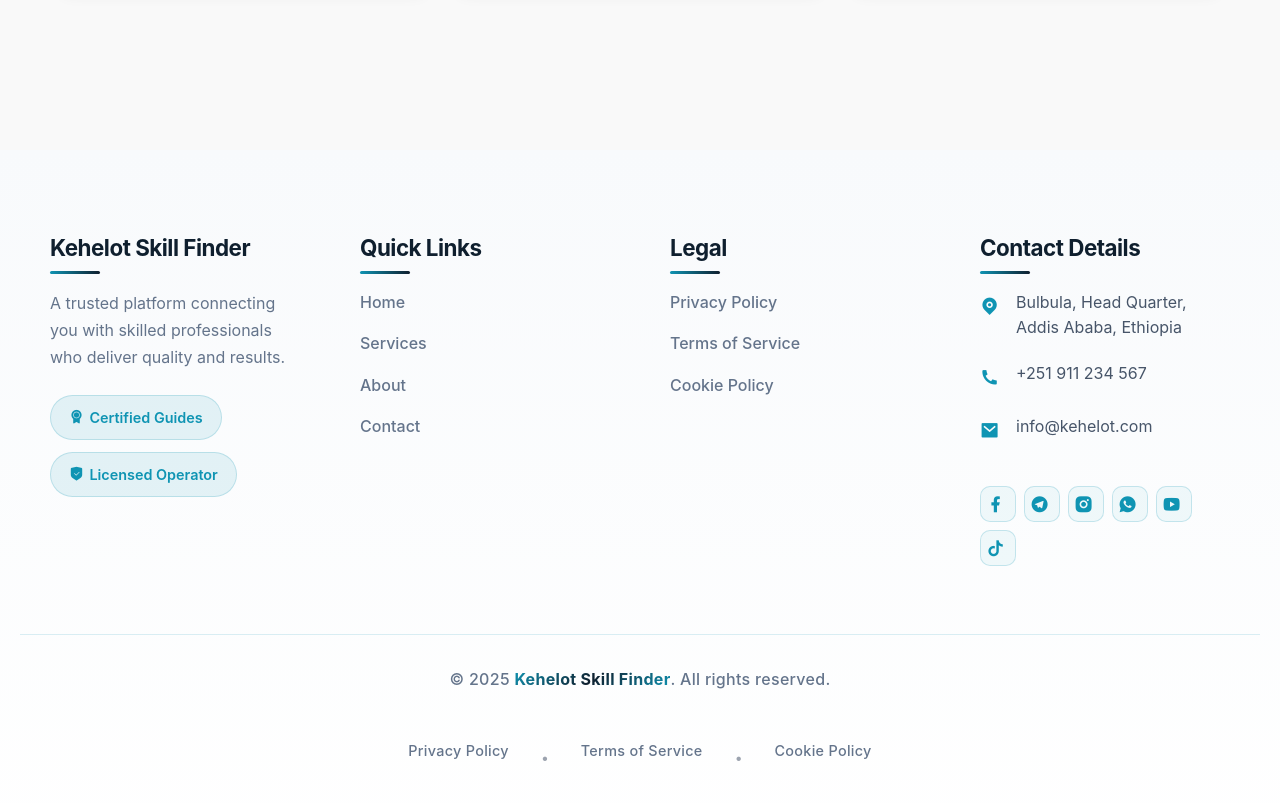
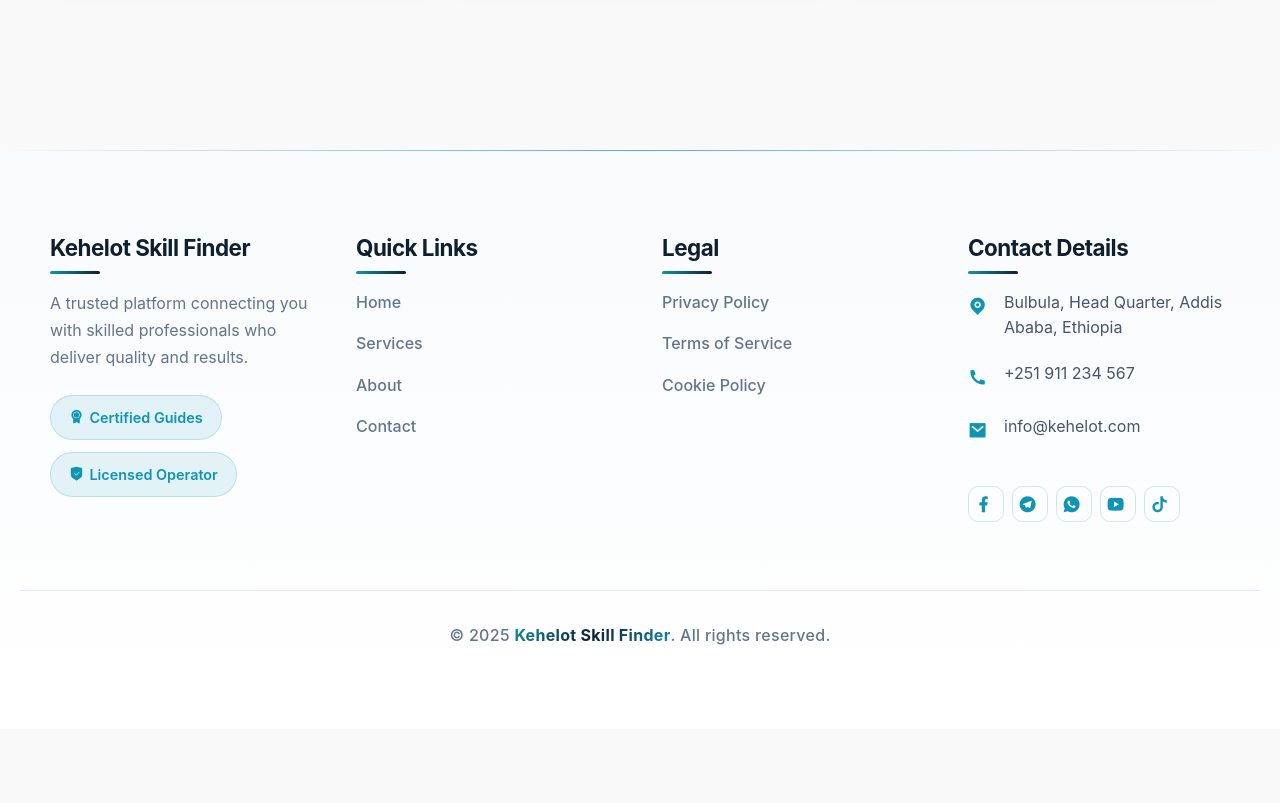
Before and after one commit to kebi-gizachew/Kehlot-Local-Service-Finder, a website: page Frontend/index.html in a window 1280 px wide. Shown: the part 1954-2757 px from the top of the page. After the commit the page ends 2683 px from the top, so only its background shows below. Drawn offline with nearby package versions, Linux system fonts and the light colour scheme.

Commit message:
modified the footer
added some modification on the style and html of the footer

```diff
--- a/Frontend/index.html
+++ b/Frontend/index.html
@@ -1,12 +1,18 @@
 <!DOCTYPE html>
 <html lang="en">
   <head>
-    <meta charset="UTF-8">
-    <meta name="viewport" content="width=device-width, initial-scale=1.0">
+    <meta charset="UTF-8" />
+    <meta name="viewport" content="width=device-width, initial-scale=1.0" />
     <title>Kehelot - Find Skilled Professionals</title>
-    <link rel="stylesheet" href="style.css">
-    <link rel="stylesheet" href="https://cdnjs.cloudflare.com/ajax/libs/font-awesome/6.5.1/css/all.min.css">
-    <link rel="stylesheet" href="https://cdn.jsdelivr.net/npm/remixicon/fonts/remixicon.css">
+    <link rel="stylesheet" href="style.css" />
+    <link
+      rel="stylesheet"
+      href="https://cdnjs.cloudflare.com/ajax/libs/font-awesome/6.5.1/css/all.min.css"
+    />
+    <link
+      rel="stylesheet"
+      href="https://cdn.jsdelivr.net/npm/remixicon/fonts/remixicon.css"
+    />
   </head>
   <body>
     <!-- Navigation -->
@@ -19,8 +25,12 @@
         <li><a href="#contact">Contact</a></li>
       </ul>
       <div class="nav-actions">
-            <a href="portal.html" class="btn login"><i class="fas fa-sign-in-alt"></i> Login</a>
-            <a href="portal.html" class="btn signup"><i class="fas fa-user-plus"></i> Sign Up</a>
+        <a href="portal.html" class="btn login"
+          ><i class="fas fa-sign-in-alt"></i> Login</a
+        >
+        <a href="portal.html" class="btn signup"
+          ><i class="fas fa-user-plus"></i> Sign Up</a
+        >
       </div>
     </nav>
 
@@ -62,7 +72,8 @@
       <div class="section-header">
         <h2 class="section-title">Why Choose Kehelot</h2>
         <p class="section-description">
-                Connect with skilled professionals who are passionate about what they do and ready to help you get things done.
+          Connect with skilled professionals who are passionate about what they
+          do and ready to help you get things done.
         </p>
       </div>
 
@@ -100,11 +111,16 @@
         <div class="footer-section">
           <h3 class="footer-title">Kehelot Skill Finder</h3>
           <p class="footer-description">
-                    A trusted platform connecting you with skilled professionals who deliver quality and results.
+            A trusted platform connecting you with skilled professionals who
+            deliver quality and results.
           </p>
           <div class="trust-badges">
-                    <span class="badge"><i class="ri-award-fill"></i> Certified Guides</span>
-                    <span class="badge"><i class="ri-shield-check-fill"></i> Licensed Operator</span>
+            <span class="badge"
+              ><i class="ri-award-fill"></i> Certified Guides</span
+            >
+            <span class="badge"
+              ><i class="ri-shield-check-fill"></i> Licensed Operator</span
+            >
           </div>
         </div>
 
@@ -147,12 +163,31 @@
             </li>
             <li>
               <ul class="socials">
-                            <li><a href="#" aria-label="Facebook"><i class="ri-facebook-fill"></i></a></li>
-                            <li><a href="#" aria-label="Telegram"><i class="ri-telegram-fill"></i></a></li>
-                            <li><a href="#" aria-label="Instagram"><i class="ri-instagram-fill"></i></a></li>
-                            <li><a href="#" aria-label="WhatsApp"><i class="ri-whatsapp-fill"></i></a></li>
-                            <li><a href="#" aria-label="YouTube"><i class="ri-youtube-fill"></i></a></li>
-                            <li><a href="#" aria-label="TikTok"><i class="ri-tiktok-fill"></i></a></li>
+                <li>
+                  <a href="#" aria-label="Facebook"
+                    ><i class="ri-facebook-fill"></i
+                  ></a>
+                </li>
+                <li>
+                  <a href="#" aria-label="Telegram"
+                    ><i class="ri-telegram-fill"></i
+                  ></a>
+                </li>
+                <li>
+                  <a href="#" aria-label="WhatsApp"
+                    ><i class="ri-whatsapp-fill"></i
+                  ></a>
+                </li>
+                <li>
+                  <a href="#" aria-label="YouTube"
+                    ><i class="ri-youtube-fill"></i
+                  ></a>
+                </li>
+                <li>
+                  <a href="#" aria-label="TikTok"
+                    ><i class="ri-tiktok-fill"></i
+                  ></a>
+                </li>
               </ul>
             </li>
           </ul>
@@ -165,31 +200,25 @@
           &copy; <span id="current-year">2025</span>
           <strong>Kehelot Skill Finder</strong>. All rights reserved.
         </p>
-            <div class="footer-legal">
-                <p>Privacy Policy</p>
-                <span class="divider">•</span>
-                <p>Terms of Service</p>
-                <span class="divider">•</span>
-                <p>Cookie Policy</p>
-            </div>
       </div>
     </footer>
 
     <script>
       // Set current year in footer
-        document.getElementById('current-year').textContent = new Date().getFullYear();
+      document.getElementById("current-year").textContent =
+        new Date().getFullYear();
 
       // Smooth scrolling for anchor links
-        document.querySelectorAll('a[href^="#"]').forEach(anchor => {
-            anchor.addEventListener('click', function(e) {
+      document.querySelectorAll('a[href^="#"]').forEach((anchor) => {
+        anchor.addEventListener("click", function (e) {
           e.preventDefault();
-                const targetId = this.getAttribute('href');
-                if(targetId !== '#') {
+          const targetId = this.getAttribute("href");
+          if (targetId !== "#") {
             const targetElement = document.querySelector(targetId);
-                    if(targetElement) {
+            if (targetElement) {
               window.scrollTo({
                 top: targetElement.offsetTop - 80,
-                            behavior: 'smooth'
+                behavior: "smooth",
               });
             }
           }
--- a/Frontend/style.css
+++ b/Frontend/style.css
@@ -6,7 +6,7 @@
 }
 
 body {
-    font-family: 'Inter', -apple-system, BlinkMacSystemFont, sans-serif;
+  font-family: "Inter", -apple-system, BlinkMacSystemFont, sans-serif;
   background: #f9f9f9;
   color: #333;
   line-height: 1.6;
@@ -293,7 +293,7 @@ body {
 }
 
 .kehelot {
-    color: #0F98B3;
+  color: #0f98b3;
 }
 
 .description {
@@ -319,7 +319,8 @@ body {
 }
 
 /* Make both containers equal */
-.user, .provider {
+.user,
+.provider {
   border: 2px solid rgba(207, 205, 205, 0.3);
   background-color: white;
   padding: 50px 40px;
@@ -334,13 +335,15 @@ body {
   text-align: center;
 }
 
-.user:hover, .provider:hover {
+.user:hover,
+.provider:hover {
   transform: translateY(-10px);
   box-shadow: 0 15px 35px rgba(0, 0, 0, 0.12);
 }
 
 /* Icon styles for both */
-.user-icon, .provider-icon {
+.user-icon,
+.provider-icon {
   display: flex;
   justify-content: center;
   align-items: center;
@@ -359,7 +362,7 @@ body {
 }
 
 .user-icon i {
-    color: #0F98B3;
+  color: #0f98b3;
   font-size: 48px;
 }
 
@@ -369,7 +372,8 @@ body {
 }
 
 /* Title styles for both */
-.im-user, .im-provider {
+.im-user,
+.im-provider {
   text-align: center;
   font-size: 1.8rem;
   font-weight: bold;
@@ -378,7 +382,8 @@ body {
 }
 
 /* Description styles for both */
-.user-description, .provider-description {
+.user-description,
+.provider-description {
   text-align: center;
   font-size: 1.1rem;
   color: #666;
@@ -392,7 +397,7 @@ body {
   margin-top: auto;
   width: 100%;
   color: white;
-    background-color: #0F98B3;
+  background-color: #0f98b3;
   padding: 16px;
   border-radius: 12px;
   border: none;
@@ -431,11 +436,31 @@ footer {
   overflow: hidden;
   margin-top: 80px;
 }
+footer::before {
+  content: "";
+  position: absolute;
+  top: 0;
+  left: 0;
+  right: 0;
+  height: 1px;
+  background: linear-gradient(90deg, transparent, #0f94b3, transparent);
+  animation: glowLine 3s ease-in-out infinite;
+}
+
+@keyframes glowLine {
+  0%,
+  100% {
+    opacity: 0.4;
+  }
+  50% {
+    opacity: 0.8;
+  }
+}
 
 .footer-content {
   display: grid;
   grid-template-columns: repeat(4, 1fr);
-    gap: 40px;
+  gap: 1.5rem;
   margin-bottom: 3rem;
   max-width: 1400px;
   margin: 0 auto 3rem;
@@ -459,10 +484,18 @@ footer {
   }
 }
 
-.footer-section:nth-child(1) { animation-delay: 0.1s; }
-.footer-section:nth-child(2) { animation-delay: 0.2s; }
-.footer-section:nth-child(3) { animation-delay: 0.3s; }
-.footer-section:nth-child(4) { animation-delay: 0.4s; }
+.footer-section:nth-child(1) {
+  animation-delay: 0.1s;
+}
+.footer-section:nth-child(2) {
+  animation-delay: 0.2s;
+}
+.footer-section:nth-child(3) {
+  animation-delay: 0.3s;
+}
+.footer-section:nth-child(4) {
+  animation-delay: 0.4s;
+}
 
 .legals {
   list-style: none;
@@ -610,7 +643,7 @@ footer {
   margin: 20px 0 0 0;
 }
 
-.socials li {
+.socials > li {
   margin: 0;
 }
 
@@ -625,8 +658,24 @@ footer {
   color: #0f94b3;
   font-size: 1rem;
   text-decoration: none;
-    transition: all 0.3s ease;
-    background: rgba(15, 148, 179, 0.05);
+  transition: all 0.3s cubic-bezier(0.25, 0.46, 0.45, 0.94);
+  position: relative;
+  overflow: hidden;
+}
+.socials a::before {
+  content: "";
+  position: absolute;
+  top: 0;
+  left: -100%;
+  width: 100%;
+  height: 100%;
+  background: linear-gradient(
+    90deg,
+    transparent,
+    rgba(15, 148, 179, 0.3),
+    transparent
+  );
+  transition: left 0.5s;
 }
 .socials a:hover {
   transform: translateY(-3px) scale(1.05);
@@ -634,7 +683,9 @@ footer {
   box-shadow: 0 8px 25px rgba(15, 148, 179, 0.25);
   background: rgba(15, 148, 179, 0.15);
 }
-
+.socials a:hover::before {
+  left: 100%;
+}
 .footer-bottom {
   text-align: center;
   padding: 2rem 20px 1.5rem;
@@ -651,7 +702,8 @@ footer {
   margin-bottom: 1rem;
   font-weight: 500;
   letter-spacing: 0.3px;
-        }.footer-bottom strong {
+}
+.footer-bottom strong {
   background: linear-gradient(135deg, #0f94b3 0%, #0f1f2e 50%, #0f94b3 100%);
   -webkit-background-clip: text;
   background-clip: text;
@@ -677,7 +729,8 @@ footer {
   transition: all 0.4s ease;
   border-radius: 6px;
   text-decoration: none;
-            }.footer-legal p:hover {
+}
+.footer-legal p:hover {
   color: #0f94b3;
   background: rgba(15, 148, 179, 0.1);
 }
@@ -737,7 +790,8 @@ footer {
     gap: 30px;
   }
 
-        .user, .provider {
+  .user,
+  .provider {
     width: 100%;
     max-width: 400px;
     padding: 40px 30px;
@@ -777,12 +831,14 @@ footer {
     margin-left: auto;
     margin-right: auto;
   }
-    }@media (max-width: 480px) {
+}
+@media (max-width: 480px) {
   .nav-links {
     flex-direction: column;
     gap: 10px;
     text-align: center;
-        }.hero-content {
+  }
+  .hero-content {
     padding: 20px;
   }
 
@@ -798,20 +854,24 @@ footer {
     font-size: 1.8rem;
   }
 
-        .user, .provider {
+  .user,
+  .provider {
     padding: 30px 20px;
   }
 
-        .user-icon, .provider-icon {
+  .user-icon,
+  .provider-icon {
     width: 90px;
     height: 90px;
   }
 
-        .user-icon i, .provider-icon i {
+  .user-icon i,
+  .provider-icon i {
     font-size: 36px;
   }
 
-        .im-user, .im-provider {
+  .im-user,
+  .im-provider {
     font-size: 1.5rem;
   }
 
@@ -841,20 +901,24 @@ footer {
   font-size: 1.8rem;
 }
 
-.user, .provider {
+.user,
+.provider {
   padding: 30px 20px;
 }
 
-.user-icon, .provider-icon {
+.user-icon,
+.provider-icon {
   width: 90px;
   height: 90px;
 }
 
-.user-icon i, .provider-icon i {
+.user-icon i,
+.provider-icon i {
   font-size: 36px;
 }
 
-.im-user, .im-provider {
+.im-user,
+.im-provider {
   font-size: 1.5rem;
 }
 
@@ -878,8 +942,14 @@ footer {
 }
 
 @keyframes fadeIn {
-    from { opacity: 0; transform: translateY(20px); }
-    to { opacity: 1; transform: translateY(0); }
+  from {
+    opacity: 0;
+    transform: translateY(20px);
+  }
+  to {
+    opacity: 1;
+    transform: translateY(0);
+  }
 }
 
 /* Header */
@@ -891,7 +961,7 @@ footer {
 .kehelot-user {
   font-size: 2.5rem;
   font-weight: 700;
-    color: #0F98B3;
+  color: #0f98b3;
   margin-bottom: 8px;
   letter-spacing: -0.5px;
 }
@@ -939,7 +1009,7 @@ footer {
   color: #6b7280;
   transition: all 0.3s ease;
   border-radius: 10px;
-    font-family: 'Inter', sans-serif;
+  font-family: "Inter", sans-serif;
   position: relative;
   z-index: 1;
 }
@@ -951,7 +1021,7 @@ footer {
 
 .toggle-btn.active {
   background-color: white;
-    color: #0F98B3;
+  color: #0f98b3;
   box-shadow: 0 3px 10px rgba(15, 152, 179, 0.1);
   font-weight: 600;
 }
@@ -992,8 +1062,14 @@ animation: slideUp 0.5s ease;
 }
 
 @keyframes slideUp {
-from { opacity: 0; transform: translateY(10px); }
-to { opacity: 1; transform: translateY(0); }
+  from {
+    opacity: 0;
+    transform: translateY(10px);
+  }
+  to {
+    opacity: 1;
+    transform: translateY(0);
+  }
 }
 
 label {
@@ -1002,7 +1078,7 @@ font-size: 14px;
   font-weight: 600;
   color: #374151;
   margin-bottom: 8px;
-font-family: 'Inter', sans-serif;
+  font-family: "Inter", sans-serif;
 }
 
 input {
@@ -1011,7 +1087,7 @@ padding: 16px 20px;
   border: 1.5px solid #e5e7eb;
   border-radius: 12px;
   font-size: 15px;
-font-family: 'Inter', sans-serif;
+  font-family: "Inter", sans-serif;
   transition: all 0.3s ease;
   background-color: #f9fafb;
   color: #111827;
@@ -1019,7 +1095,7 @@ color: #111827;
 
 input:focus {
   outline: none;
-border-color: #0F98B3;
+  border-color: #0f98b3;
   background-color: white;
   box-shadow: 0 0 0 3px rgba(15, 152, 179, 0.1);
 }
@@ -1030,9 +1106,10 @@ font-weight: 400;
   font-size: 15px;
 }
 
-#password, #confirm-password {
+#password,
+#confirm-password {
   letter-spacing: 4px;
-font-family: 'Courier New', monospace;
+  font-family: "Courier New", monospace;
 }
 
 #pa/* Form Elements */
@@ -1042,8 +1119,14 @@ animation: slideUp 0.5s ease;
 }
 
 @keyframes slideUp {
-from { opacity: 0; transform: translateY(10px); }
-to { opacity: 1; transform: translateY(0); }
+  from {
+    opacity: 0;
+    transform: translateY(10px);
+  }
+  to {
+    opacity: 1;
+    transform: translateY(0);
+  }
 }
 
 label {
@@ -1052,7 +1135,7 @@ font-size: 14px;
   font-weight: 600;
   color: #374151;
   margin-bottom: 8px;
-font-family: 'Inter', sans-serif;
+  font-family: "Inter", sans-serif;
 }
 
 input {
@@ -1061,7 +1144,7 @@ padding: 16px 20px;
   border: 1.5px solid #e5e7eb;
   border-radius: 12px;
   font-size: 15px;
-font-family: 'Inter', sans-serif;
+  font-family: "Inter", sans-serif;
   transition: all 0.3s ease;
   background-color: #f9fafb;
   color: #111827;
@@ -1069,7 +1152,7 @@ color: #111827;
 
 input:focus {
   outline: none;
-border-color: #0F98B3;
+  border-color: #0f98b3;
   background-color: white;
   box-shadow: 0 0 0 3px rgba(15, 152, 179, 0.1);
 }
@@ -1080,17 +1163,19 @@ font-weight: 400;
   font-size: 15px;
 }
 
-#password, #confirm-password {
+#password,
+#confirm-password {
   letter-spacing: 4px;
-font-family: 'Courier New', monospace;
+  font-family: "Courier New", monospace;
 }
 
-#password::placeholder, #confirm-password::placeholder {
+#password::placeholder,
+#confirm-password::placeholder {
   letter-spacing: 5px;
   font-size: 20px;
   color: #6b7280;
   font-weight: 600;
-font-family: 'Courier New', monospace;
+  font-family: "Courier New", monospace;
 }
 
 /* Forgot Password */
@@ -1100,12 +1185,13 @@ margin-bottom: 30px;
 }
 
 .forget-link {
-color: #0F98B3;
+  color: #0f98b3;
   text-decoration: none;
   font-size: 14px;
   font-weight: 500;
   transition: color 0.3s;
-}.forget-link:hover {
+}
+.forget-link:hover {
   color: #0c7a8f;
   text-decoration: underline;
 }
@@ -1114,7 +1200,7 @@ transition: color 0.3s;
 .submit-btn {
   width: 100%;
   padding: 16px;
-    background: linear-gradient(135deg, #0F98B3, #2bc4e0);
+  background: linear-gradient(135deg, #0f98b3, #2bc4e0);
   color: white;
   border: none;
   border-radius: 12px;
@@ -1122,7 +1208,7 @@ transition: color 0.3s;
   font-weight: 600;
   cursor: pointer;
   transition: all 0.3s ease;
-    font-family: 'Inter', sans-serif;
+  font-family: "Inter", sans-serif;
   letter-spacing: 0.3px;
   margin-top: 10px;
 }
@@ -1137,7 +1223,7 @@ transition: color 0.3s;
 }
 
 .submit-btn.signup {
-    background: linear-gradient(135deg, #10b981, #0F98B3);
+  background: linear-gradient(135deg, #10b981, #0f98b3);
 }
 
 /* Divider */
@@ -1149,8 +1235,9 @@ transition: color 0.3s;
   font-size: 14px;
 }
 
-    .divider::before, .divider::after {
-    content: '';
+.divider::before,
+.divider::after {
+  content: "";
   flex: 1;
   border-bottom: 1px solid #e5e7eb;
 }
@@ -1176,12 +1263,13 @@ transition: color 0.3s;
   color: #374151;
   cursor: pointer;
   transition: all 0.3s ease;
-    font-family: 'Inter', sans-serif;
+  font-family: "Inter", sans-serif;
   display: flex;
   align-items: center;
   justify-content: center;
   gap: 10px;
-    }.social-btn:hover {
+}
+.social-btn:hover {
   background-color: #f9fafb;
   border-color: #d1d5db;
 }
@@ -1200,7 +1288,7 @@ transition: color 0.3s;
 }
 
 .terms-link {
-        color: #0F98B3;
+  color: #0f98b3;
   text-decoration: none;
 }
 
@@ -1219,7 +1307,7 @@ transition: color 0.3s;
 }
 
 .switch-link {
-        color: #0F98B3;
+  color: #0f98b3;
   text-decoration: none;
   font-weight: 600;
   margin-left: 5px;
@@ -1254,7 +1342,7 @@ transition: color 0.3s;
 }
 
 .loading::after {
-        content: '';
+  content: "";
   display: inline-block;
   width: 16px;
   height: 16px;
@@ -1262,10 +1350,13 @@ transition: color 0.3s;
   border: 2px solid #ffffff;
   border-radius: 50%;
   border-top-color: transparent;
-        animation: spin 1s linear infinite;}
+  animation: spin 1s linear infinite;
+}
 
 @keyframes spin {
-        to { transform: rotate(360deg); }
+  to {
+    transform: rotate(360deg);
+  }
 }
 
 /* Back to Home Link */
@@ -1276,20 +1367,20 @@ transition: color 0.3s;
 }
 
 .back-to-home a {
-        color: #0F98B3;
+  color: #0f98b3;
   text-decoration: none;
   font-weight: 500;
   display: inline-flex;
   align-items: center;
   gap: 8px;
   padding: 10px 20px;
-        border: 1px solid #0F98B3;
+  border: 1px solid #0f98b3;
   border-radius: 8px;
   transition: all 0.3s ease;
 }
 
 .back-to-home a:hover {
-        background-color: #0F98B3;
+  background-color: #0f98b3;
   color: white;
   transform: translateY(-2px);
 }
@@ -1299,7 +1390,8 @@ transition: color 0.3s;
   .kehelot-container {
     padding: 10px;
     margin-top: 60px;
-        }.form-container {
+  }
+  .form-container {
     padding: 30px 20px;
   }
 
@@ -1307,10 +1399,13 @@ transition: color 0.3s;
     font-size: 2rem;
   }
 
-        input, .submit-btn, .social-btn {
+  input,
+  .submit-btn,
+  .social-btn {
     padding: 14px;
   }
 
   .form-wrapper {
     min-height: 350px;
-        }}
+  }
+}
```
Lines whose indentation alone changed are shown as unchanged.
